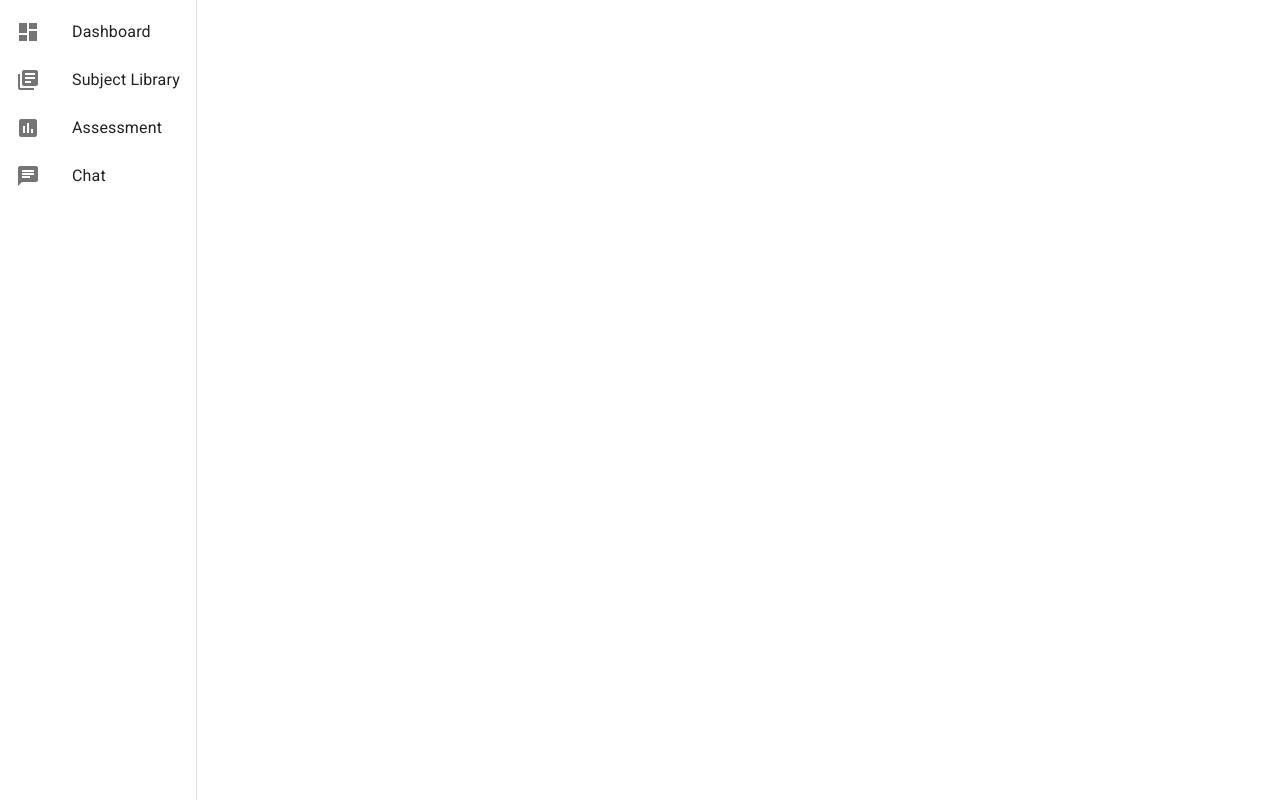
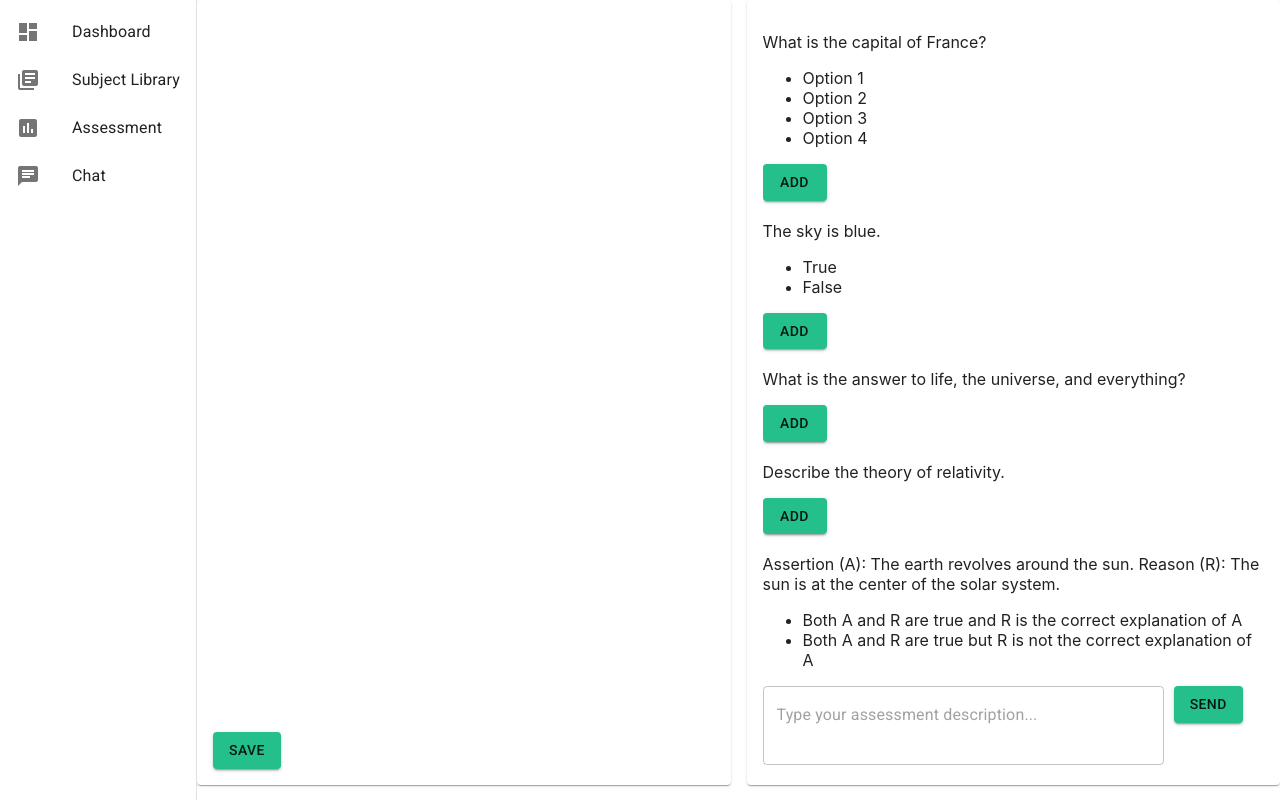
Before and after one commit to Aswin-Pradeep-P/neural-dashboard, a React (Create React App) app: page /assesments/create in a window 1280 px wide. Built offline with nearby package versions, Linux system fonts and the light colour scheme.

Commit message:
Question state management

```diff
--- a/package.json
+++ b/package.json
@@ -13,10 +13,12 @@
     "@testing-library/react": "^13.4.0",
     "@testing-library/user-event": "^13.5.0",
     "@types/jest": "^27.5.2",
+    "@types/lodash": "^4.17.9",
     "@types/node": "^16.18.108",
     "@types/react": "^18.3.8",
     "@types/react-dom": "^18.3.0",
     "axios": "^1.7.7",
+    "lodash": "^4.17.21",
     "react": "^18.3.1",
     "react-dom": "^18.3.1",
     "react-router-dom": "^6.26.2",
--- /dev/null
+++ b/src/components/question-editor/questionEditor.module.scss
@@ -0,0 +1,10 @@
+.formInput{
+  width: 100% !important;
+  margin-bottom: 10px;
+}
+
+.questions{
+  height: calc(100vh - 100px);
+  overflow-y: auto;
+  margin-bottom: 16px;
+}
--- /dev/null
+++ b/src/components/question-editor/questionEditor.tsx
@@ -0,0 +1,104 @@
+import React, { useState } from 'react';
+import Button from '../button/button';
+import FormInput from '../form-input/formInput';
+
+import styles from  './questionEditor.module.scss'
+
+interface Question {
+  text: string;
+  options?: string[];
+  weightage: number;
+  type: 'MCQ' | 'True-False' | 'Short-Answer' | 'Essay' | 'Assertion-Reason' | 'Case-Study';
+  expectedAnswer?: string;
+}
+
+interface QuestionEditorProps {
+  questions: Question[];
+  editableQuestions: Question[];
+  setEditableQuestions: React.Dispatch<React.SetStateAction<Question[]>>;
+}
+
+const QuestionEditor: React.FC<QuestionEditorProps> = ({ editableQuestions, questions, setEditableQuestions }) => {
+  const handleTextChange = (index: number, newText: string) => {
+    const updatedQuestions = [...editableQuestions];
+    updatedQuestions[index].text = newText;
+    setEditableQuestions(updatedQuestions);
+  };
+
+  const handleOptionChange = (qIndex: number, oIndex: number, newOption: string) => {
+    const updatedQuestions = [...editableQuestions];
+    if (updatedQuestions[qIndex].options) {
+      updatedQuestions[qIndex].options![oIndex] = newOption;
+    }
+    setEditableQuestions(updatedQuestions);
+  };
+
+  const handleExpectedAnswerChange = (index: number, newAnswer: string) => {
+    const updatedQuestions = [...editableQuestions];
+    updatedQuestions[index].expectedAnswer = newAnswer;
+    setEditableQuestions(updatedQuestions);
+  };
+
+  return (
+    <div>
+      <div className={styles.questions}>
+        {editableQuestions.map((question, qIndex) => (
+          <div key={qIndex} style={{ marginBottom: '20px' }}>
+            <div style={{ marginBottom: '10px' }}>
+              <strong>Q{qIndex + 1}:</strong>
+            </div>
+            <FormInput
+              value={question.text}
+              onChange={(e) => handleTextChange(qIndex, e.target.value)}
+              className={styles.formInput}
+              multiline={true}
+              rows={2}
+            />
+            {(question.type === 'MCQ' || question.type === 'True-False' || question.type === 'Assertion-Reason') && (
+              <ul>
+                <div style={{ marginBottom: '5px' }}>
+                  <strong>
+                    A{qIndex + 1}.{qIndex + 1}:
+                  </strong>
+                </div>
+                {question.options?.map((option, oIndex) => (
+                  <li key={oIndex}>
+                    <FormInput
+                      type="text"
+                      value={option}
+                      onChange={(e) => handleOptionChange(qIndex, oIndex, e.target.value)}
+                      style={{ width: '90%' }}
+                      margin="dense"
+                      variant="standard"
+                    />
+                  </li>
+                ))}
+              </ul>
+            )}
+            {(question.type === 'Short-Answer' || question.type === 'Essay' || question.type === 'Case-Study') && (
+              <FormInput
+                value={question.expectedAnswer || ''}
+                onChange={(e) => handleExpectedAnswerChange(qIndex, e.target.value)}
+                className={styles.formInput}
+                multiline={true}
+                rows={4}
+                placeholder="Expected Answer"
+              />
+            )}
+          </div>
+        ))}
+      </div>
+      <Button
+        label="Save"
+        onClick={() => {
+          console.log(() => editableQuestions);
+        }}
+        variant='contained'
+      >
+        Save
+      </Button>
+    </div>
+  );
+};
+
+export default QuestionEditor;
--- /dev/null
+++ b/src/components/questions-viewer/questionsViewer.tsx
@@ -0,0 +1,68 @@
+import React, { useState } from 'react';
+import Button from '../button/button';
+import FormInput from '../form-input/formInput';
+
+import styles from './questionsViewers.module.scss'
+
+interface Question {
+  text: string;
+  options?: string[];
+  weightage: number;
+  type: 'MCQ' | 'True-False' | 'Short-Answer' | 'Essay' | 'Assertion-Reason' | 'Case-Study';
+}
+
+interface QuestionsViewerProps {
+  questions: Question[];
+  onAddToAssessment: (question: Question) => void;
+}
+
+const QuestionsViewer: React.FC<QuestionsViewerProps> = ({ questions, onAddToAssessment }) => {
+  const [chatInput, setChatInput] = useState('');
+
+  const handleChatInputChange = (event: React.ChangeEvent<HTMLInputElement>) => {
+    setChatInput(event.target.value);
+  };
+
+  const handleChatSubmit = () => {
+    console.log('Chat submitted:', chatInput);
+    setChatInput('');
+  };
+
+  return (
+    <div>
+      <div className={styles.questions}>
+        {questions.map((question, index) => (
+          <div key={index} style={{ marginBottom: '20px' }}>
+            <p>{question.text}</p>
+            {(question.type === 'MCQ' || question.type === 'True-False' || question.type === 'Assertion-Reason') && (
+              <ul>
+                {question.options?.map((option, idx) => (
+                  <li key={idx}>{option}</li>
+                ))}
+              </ul>
+            )}
+            <Button variant="contained" label="Add" onClick={() => onAddToAssessment(question)}>
+              Add
+            </Button>
+          </div>
+        ))}
+      </div>
+      <div style={{ marginTop: '20px' }}>
+        <FormInput
+          type="text"
+          value={chatInput}
+          onChange={handleChatInputChange}
+          placeholder="Type your assessment description..."
+          style={{ width: '80%', marginRight: '10px' }}
+          multiline={true}
+          rows={2}
+        />
+        <Button variant="contained" label="Send" onClick={handleChatSubmit}>
+          Send
+        </Button>
+      </div>
+    </div>
+  );
+};
+
+export default QuestionsViewer;
--- /dev/null
+++ b/src/components/questions-viewer/questionsViewers.module.scss
@@ -0,0 +1,5 @@
+.questions{
+  height: calc(100vh - 150px);
+  overflow-y: auto;
+  margin-bottom: 16px;
+}
--- a/src/layout/mainLayout.tsx
+++ b/src/layout/mainLayout.tsx
@@ -6,6 +6,9 @@ import Questionnaire from '../components/question-generation/questionGeneration'
 import { mockQuestions } from '../data';
 
 import './styles.scss';
+import QuestionsViewer from '../components/questions-viewer/questionsViewer';
+import QuestionEditor from '../components/question-editor/questionEditor';
+import CreateAssessment from '../pages/assetments/createAssessment';
 
 
 function MainLayout() {
@@ -15,7 +18,7 @@ function MainLayout() {
       <div className="mainLayout">
         <Routes>
           <Route path="/" element={<Dashboard />} />
-          <Route path="/assesments" element={<Questionnaire questions={mockQuestions} />} />
+          <Route path="/assesments/create" element={<CreateAssessment />} />
         </Routes>
       </div>
     </div>
--- /dev/null
+++ b/src/pages/assetments/createAssessment.module.scss
@@ -0,0 +1,13 @@
+.createAssessment {
+  display: flex;
+
+  .editSection{
+    flex: 1;
+    padding: 16px;
+  }
+
+  .viewSection{
+    flex: 1;
+    padding: 16px;
+  }
+}
--- /dev/null
+++ b/src/pages/assetments/createAssessment.tsx
@@ -0,0 +1,27 @@
+import { useState } from 'react';
+import { cloneDeep } from 'lodash'
+import QuestionEditor from '../../components/question-editor/questionEditor';
+import QuestionsViewer from '../../components/questions-viewer/questionsViewer';
+import { mockQuestions } from '../../data';
+import styles from './createAssessment.module.scss';
+import { Grid2, Paper } from '@mui/material';
+
+const CreateAssessment = () => {
+  const [editableQuestions, setEditableQuestions] = useState<any[]>([]);
+
+  const onAddToAssessment = (question: any) => {
+    setEditableQuestions([...editableQuestions, cloneDeep(question)]);
+  }
+  return (
+    <Grid2 container={true} className={styles.createAssessment} spacing={2}>
+      <Paper className={styles.editSection}>
+        <QuestionEditor editableQuestions={editableQuestions} setEditableQuestions={setEditableQuestions} questions={[]} />
+      </Paper>
+      <Paper className={styles.viewSection}>
+        <QuestionsViewer questions={mockQuestions} onAddToAssessment={onAddToAssessment} />
+      </Paper>
+    </Grid2>
+  )
+}
+
+export default CreateAssessment;
```
Also changed, not shown: 1 other file (tests, documents, lock files or other folders).
